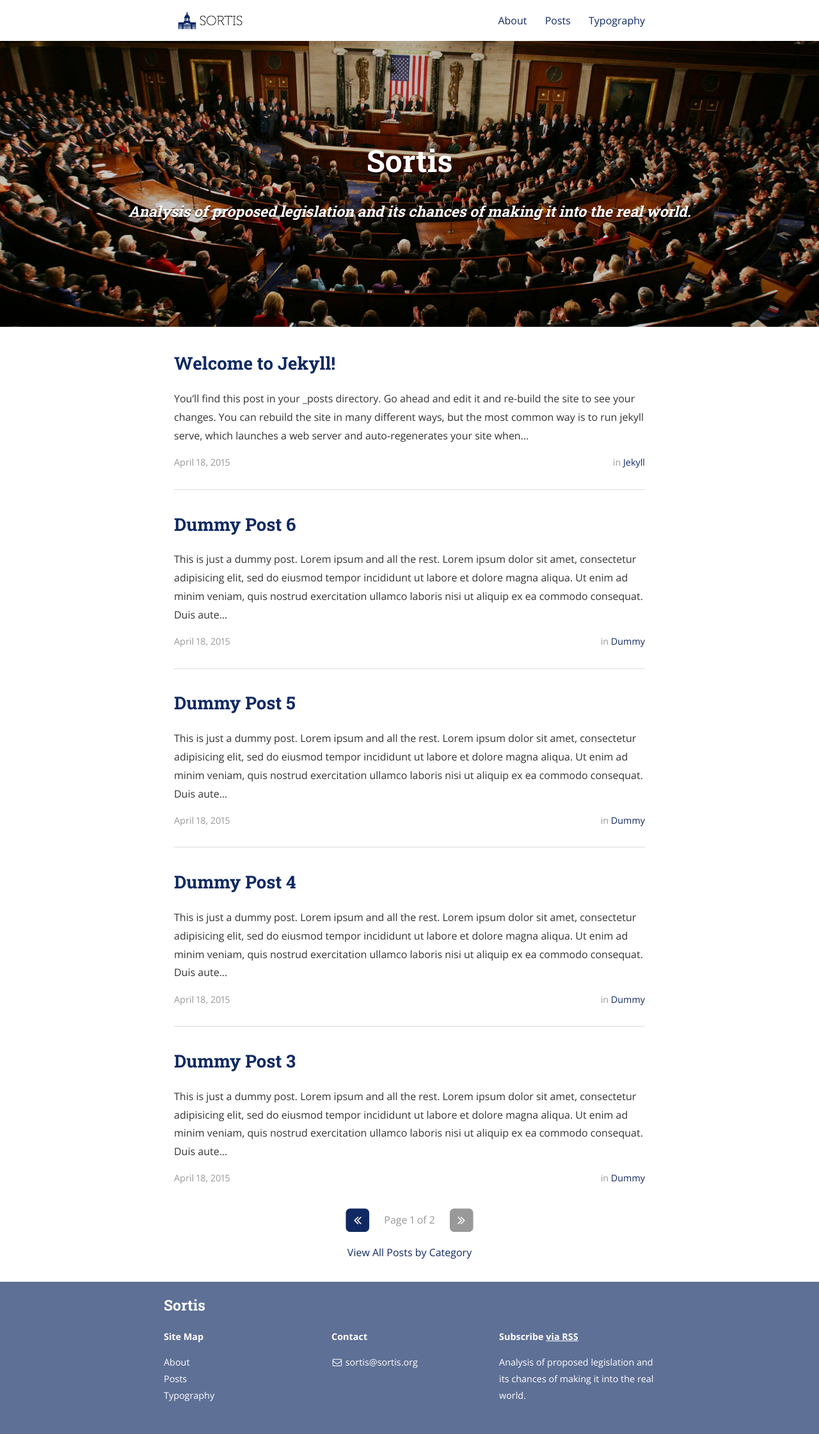
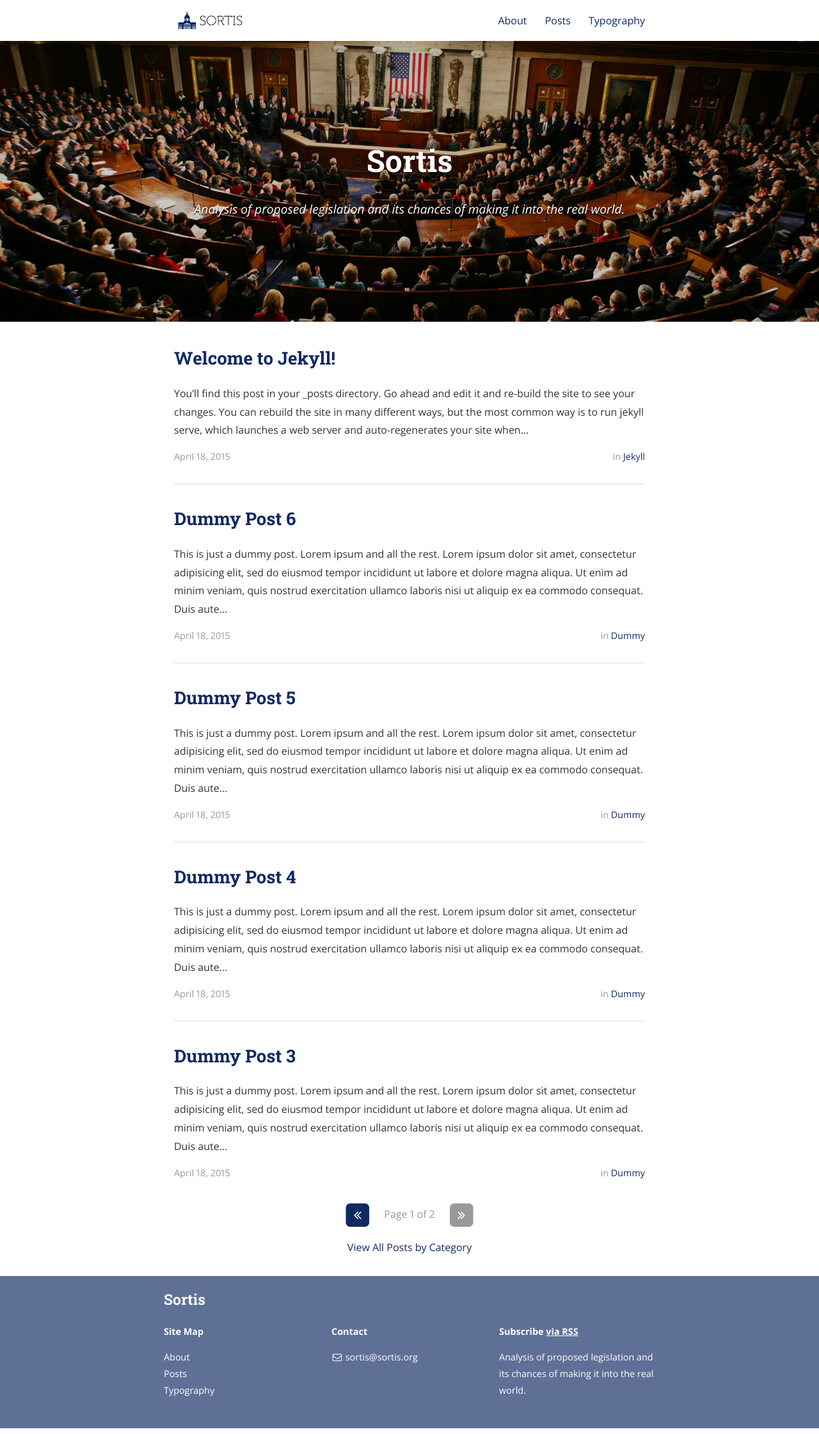
Before and after one commit to colinphipps/Sortis, a Jekyll site: the page built from index.html, in a window 1280 px wide. Shown: the whole page at 64% size. Built offline with Jekyll 4.4.1, drawn with Linux system fonts in a browser that asks for light colours; nearby versions of some CDN libraries; the list of posts is cut into pages by our own code; a style sheet for code colours, icons or effects is not loaded.

Commit message:
rollback

```diff
--- a/_config.yml
+++ b/_config.yml
@@ -9,7 +9,7 @@ exclude:
 
 # Site settings
 title: Sortis
-subtitle: <h3> <em> Analysis of proposed legislation and its chances of making it into the real world. </em> </h3>
+subtitle: "Analysis of proposed legislation and its chances of making it into the real world."
 email: sortis@sortis.org
 name: Colin Phipps
 description: >
```
